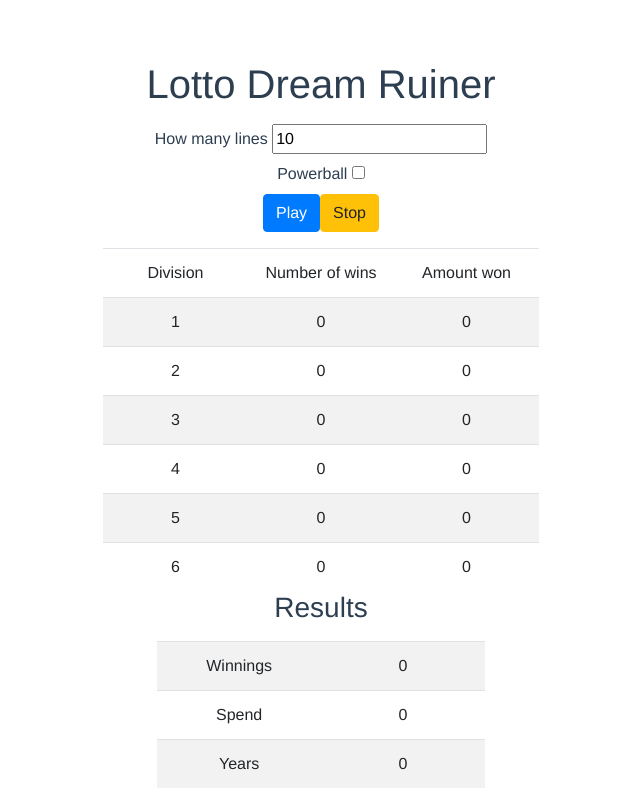
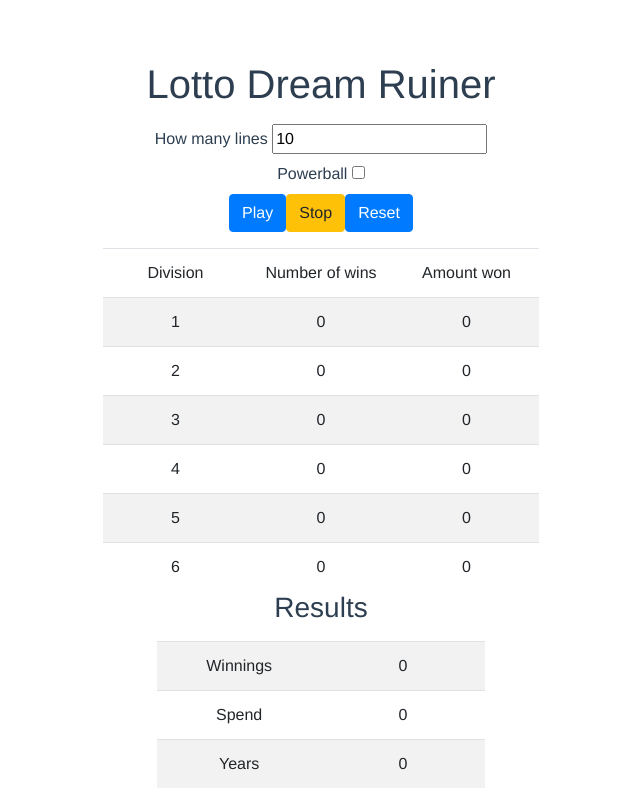
Before and after one commit to TCWilliams/lotto-ruiner, a Vue app: page / in a window 1280 px wide. Shown: the whole page, without its empty margins (319-959 px from the left). Built offline with nearby package versions, Linux system fonts and the light colour scheme.

Commit message:
Reset button

```diff
--- a/src/components/LottoPlay.vue
+++ b/src/components/LottoPlay.vue
@@ -2,9 +2,13 @@
   <div>
     <div class="col-6 centered mb-3">
         <button class="btn btn-primary"
-              @click="init"
-              :disabled="gameInterVal">Play</button>
-        <button class="btn btn-warning" @click="stop">Stop</button>
+                @click="start"
+                :disabled="gameInterVal">Play</button>
+        <button class="btn btn-warning"
+                @click="stop">Stop</button>
+        <button class="btn btn-primary"
+                @click="reset"
+                :disabled="gameInterVal">Reset</button>
     </div>
     <div class="row">
       <table class="table table-striped col-4 centered">
@@ -141,9 +145,8 @@ export default {
   },
 
   methods: {
-    init: function() {
-      console.log(this.linesPerGame)
-      // run the game until first division has been one!
+    start: function() {
+      // run the game until first division (or powerball if playing) has been one!
       this.gameInterVal = setInterval(() => {
         !this.winner && this.runGame();
       }, 1);
@@ -152,6 +155,28 @@ export default {
     stop: function() {
       clearInterval(this.gameInterVal);
       this.gameInterVal = null;
+    },
+
+    reset: function() {
+      this.winStatistics.powerball.count = 0
+      this.winStatistics.powerball.total = 0
+      this.winStatistics.divisionOne.count = 0
+      this.winStatistics.divisionOne.total = 0
+      this.winStatistics.divisionTwo.count = 0
+      this.winStatistics.divisionTwo.total = 0
+      this.winStatistics.divisionThree.count = 0
+      this.winStatistics.divisionThree.total = 0
+      this.winStatistics.divisionFour.count = 0
+      this.winStatistics.divisionFour.total = 0
+      this.winStatistics.divisionFive.count = 0
+      this.winStatistics.divisionFive.total = 0
+      this.winStatistics.divisionSix.count = 0
+      this.winStatistics.divisionSix .total = 0
+      this.winStatistics.totalWin = 0
+      this.count = 0
+      this.years = 0
+      this.spend = 0
+      this.updateResults()
     },
 
     /* returns an array of 6 random numbers between 1 and 40 */
@@ -221,7 +246,7 @@ export default {
 
         if (matched.length < 3) continue; // no wins, jump out of loop
         this.tallyWinnings(matched.length, bonusMatch, powerballMatch); // else add up winnings
-
+        this.updateResults()
         if (this.winner) {
           break;
         }
@@ -272,6 +297,9 @@ export default {
           }
           break;
       }
+    },
+
+    updateResults: function() {
       this.$store.dispatch('results/updateTotalWin', this.winStatistics.totalWin)
       this.$store.dispatch('results/updateSpend', this.spend)
       this.$store.dispatch('results/updateYears', this.years)
```
